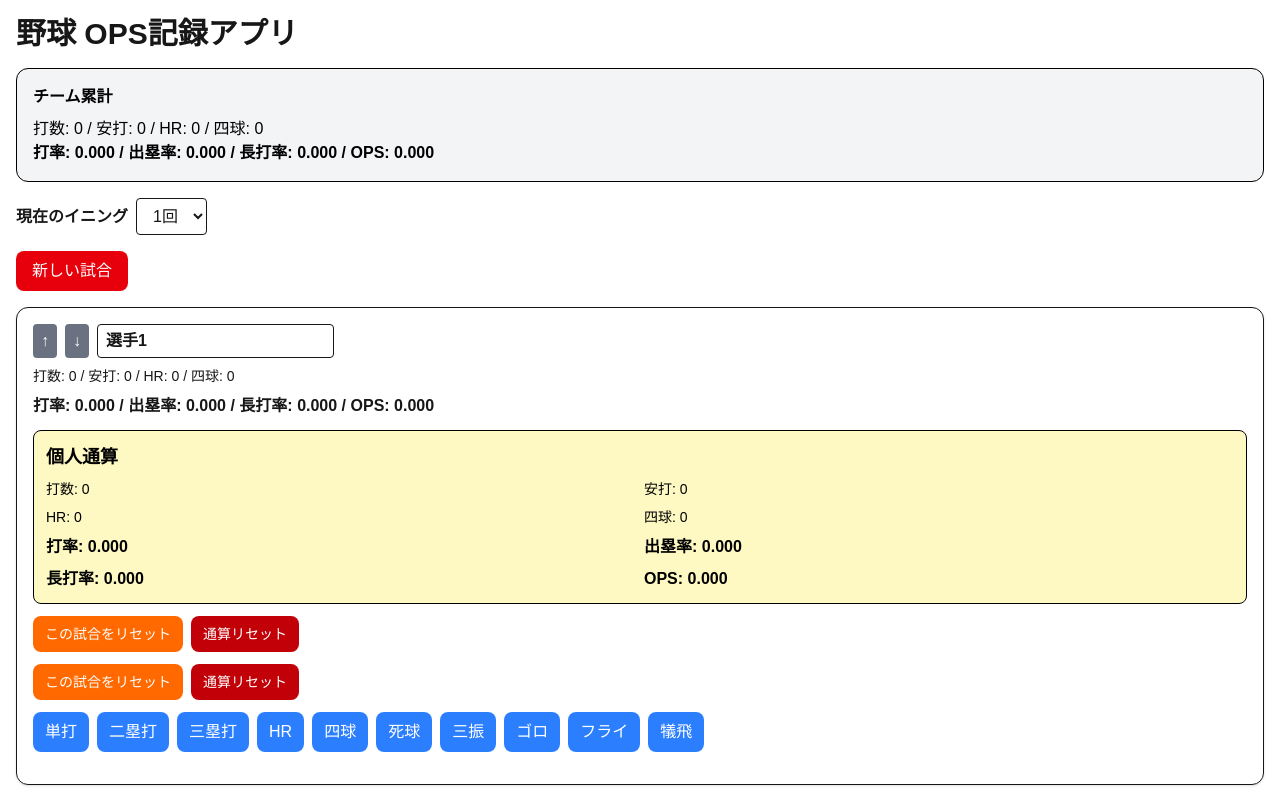
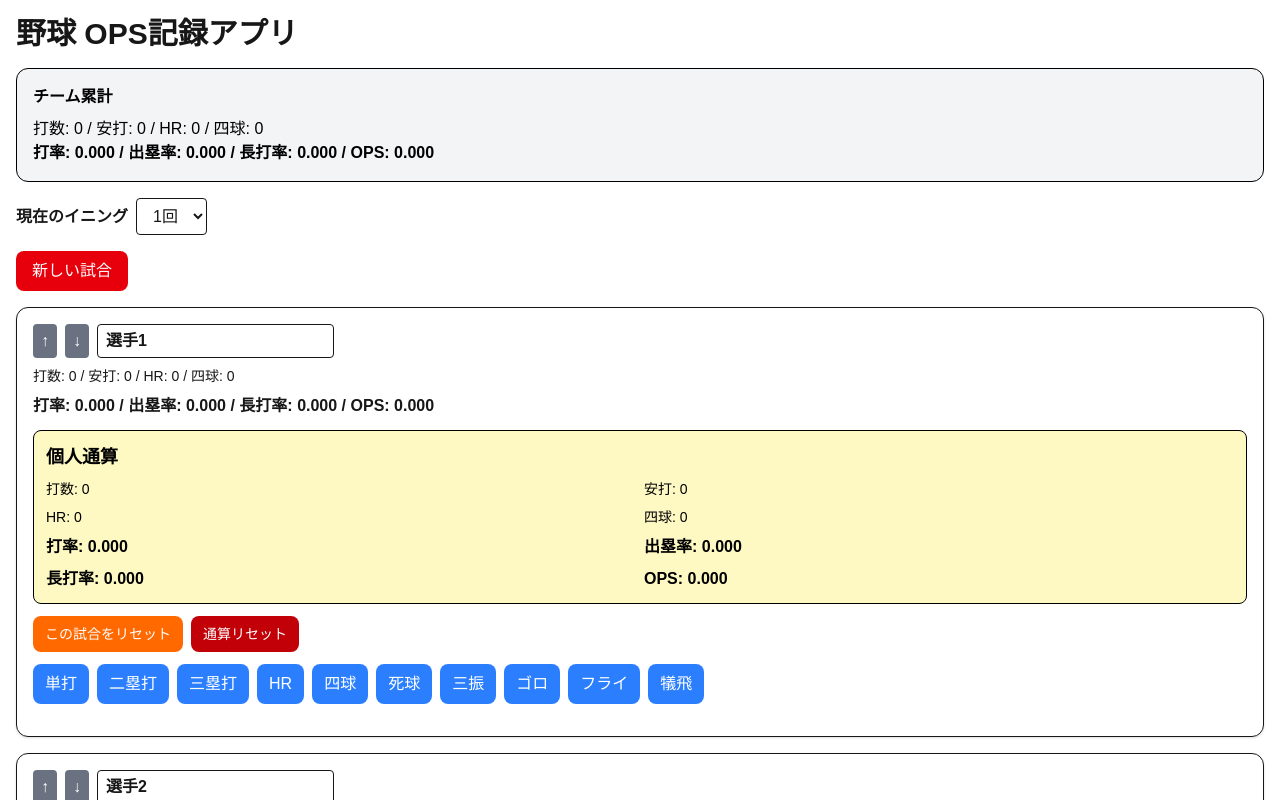
Before and after one commit to forcascreate-eng/baseball-ops-app, a Next.js app: page / in a window 1280 px wide. Shown: the top 800 px of the page. Built offline with nearby package versions, Linux system fonts and the light colour scheme.

Commit message:
update reset buttons

```diff
--- a/app/page.tsx
+++ b/app/page.tsx
@@ -302,22 +302,6 @@ const resetPlayerCareer = (playerIndex: number) => {
                 </button>
               </div>
 
-<div className="flex gap-2 mb-3">
-  <button
-    onClick={() => resetPlayerGame(playerIndex)}
-    className="bg-orange-500 text-white px-3 py-2 rounded-lg text-sm"
-  >
-    この試合をリセット
-  </button>
-
-  <button
-    onClick={() => resetPlayerCareer(playerIndex)}
-    className="bg-red-700 text-white px-3 py-2 rounded-lg text-sm"
-  >
-    通算リセット
-  </button>
-</div>
-
               <div className="flex flex-wrap gap-2 mb-4">
                 {resultOptions.map((result) => (
                   <button
```
